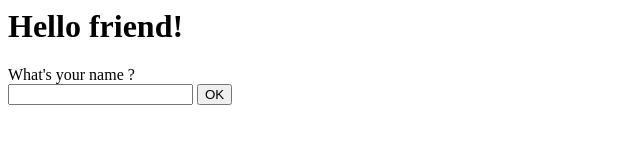
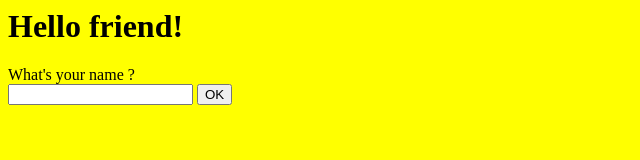
Before and after one commit to mikarinneoracle/miksu, a website: page index.html in a window 1280 px wide. Shown: the whole page, without its empty margins (0-640 px from the left). Drawn offline with Linux system fonts and the light colour scheme.

Commit message:
index color changed

```diff
--- a/index.html
+++ b/index.html
@@ -1,3 +1,5 @@
+<html>
+<body bgcolor="YELLOW">
     <h1>Hello friend!</h1>
 
     What's your name ?
@@ -6,3 +8,5 @@ What's your name ?
       <input type="text" name="name">
       <input type="submit" value="OK">
     </form>
+</body>
+</html>
```
Lines whose indentation alone changed are shown as unchanged.
